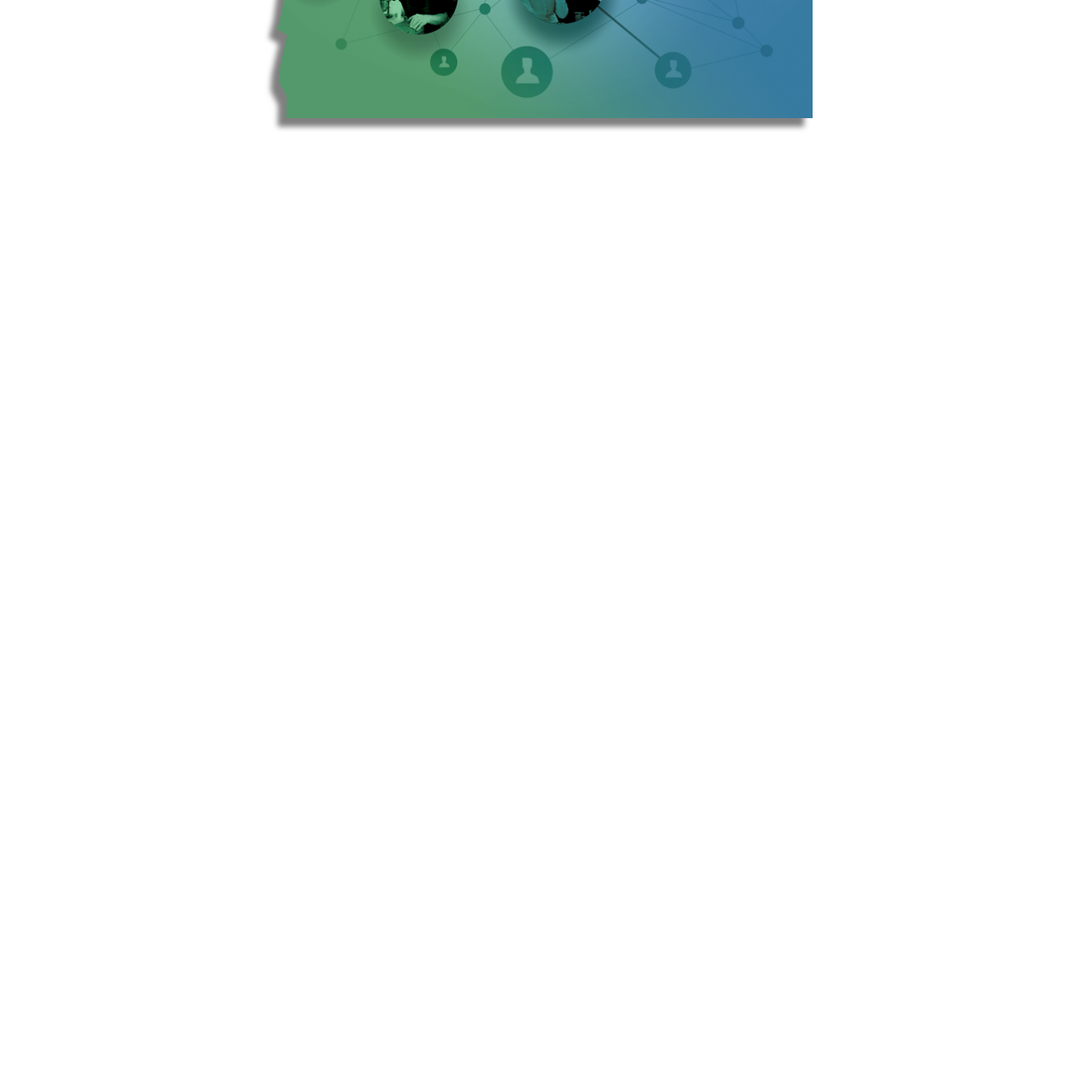
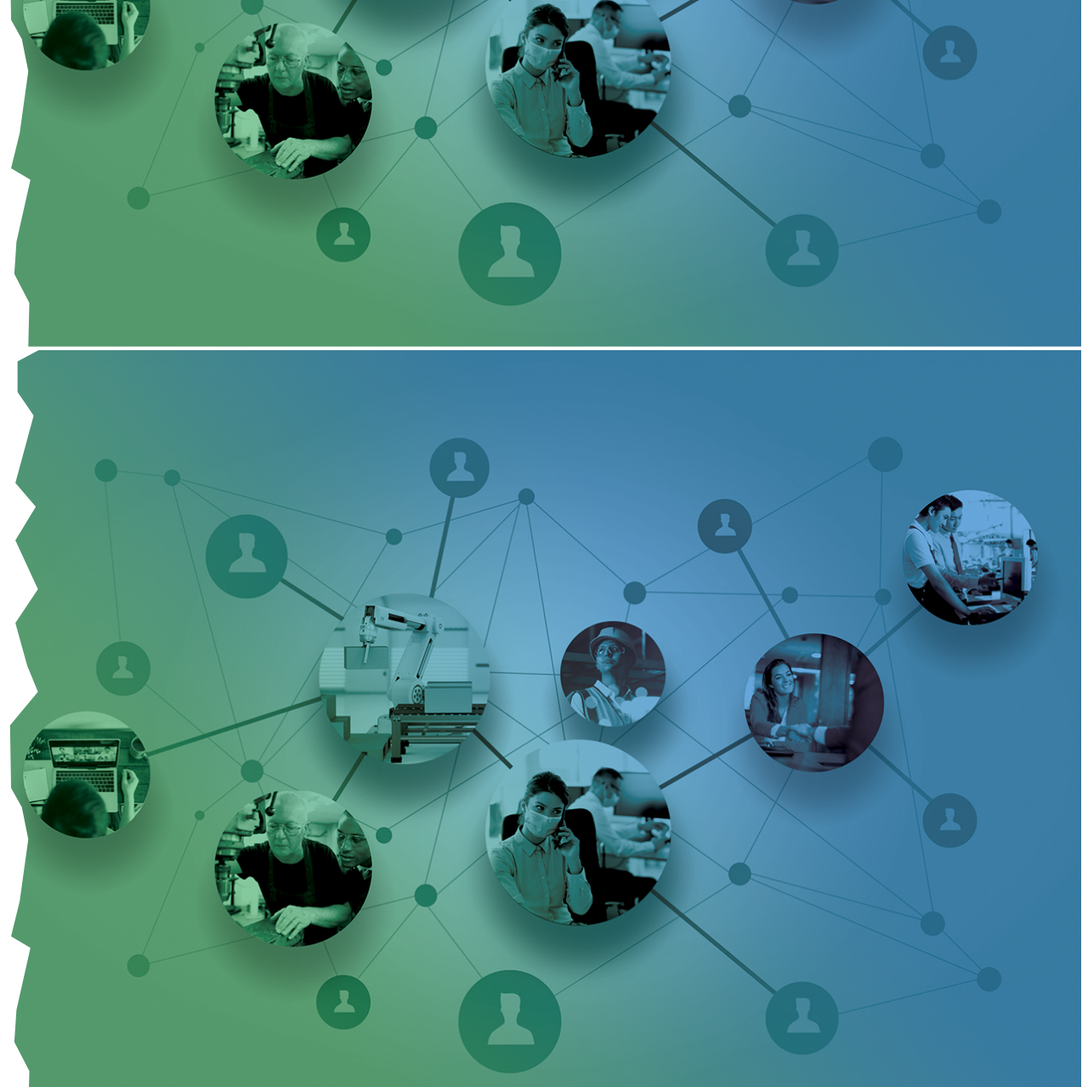
Before and after one commit to Angelov1912/Ripped-images, a plain HTML site: page index.html in a window 1280 px wide. Shown: the part 500-1779 px from the top of the page at 85% size. Before the commit the page ends 800 px from the top, so only its background shows below. Drawn offline with Linux system fonts and the light colour scheme.

Commit message:
Update index.html
Add second div container for the new image

```diff
--- a/index.html
+++ b/index.html
@@ -13,8 +13,11 @@
     <link rel="stylesheet" href="styles.css" />
   </head>
   <body>
-    <div class="container">
-      <img src="/market.jpg" alt="marketing image" />
+    <div class="right-container">
+      <img src="/market.jpg" alt="marketing image" class="right-image" />
+    </div>
+    <div class="left-container">
+      <img src="/market.jpg" alt="marketing image" class="left-image" />
     </div>
   </body>
 </html>
```
